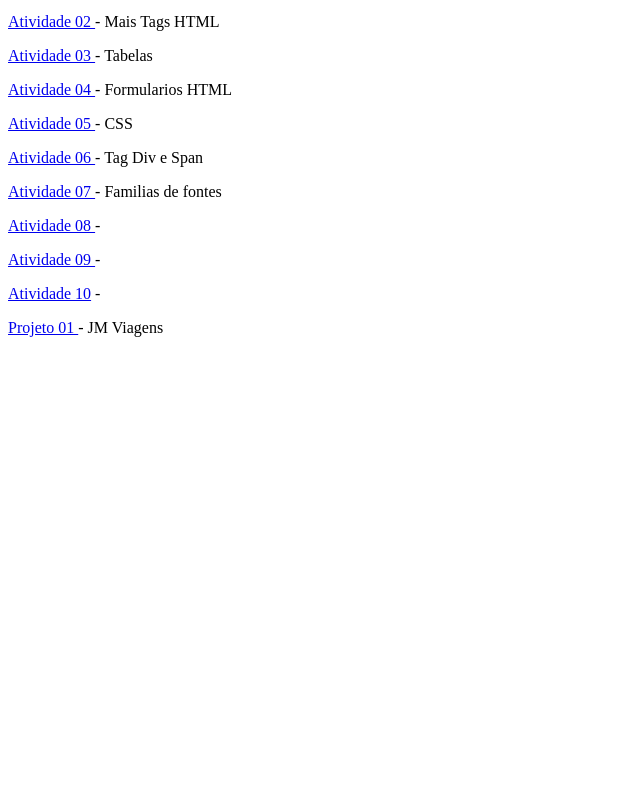
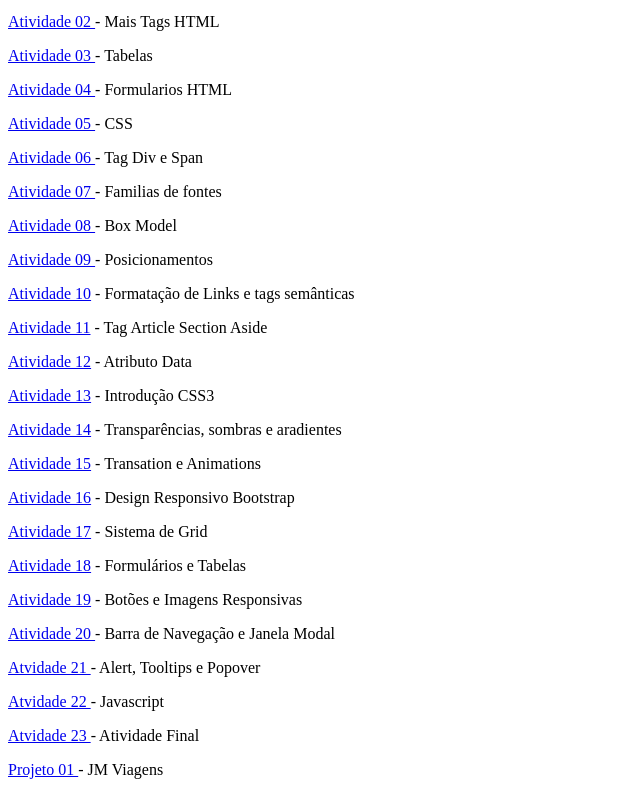
Before and after one commit to pedrojxr/pweb, a plain HTML site: page index.html in a window 1280 px wide. Shown: the part 101-896 px from the top of the page, without its empty margins (0-640 px from the left). Before the commit the page ends 800 px from the top, so only its background shows below. Drawn offline with Linux system fonts and the light colour scheme.

Commit message:
atualizando atitvidades

```diff
--- a/index.html
+++ b/index.html
@@ -17,9 +17,22 @@
     <p> <a target="_blank" href="05"> Atividade 05 </a> - CSS</p>
     <p> <a target="_blank" href="06"> Atividade 06 </a> - Tag Div e Span</p>
     <p> <a target="_blank" href="07"> Atividade 07 </a> - Familias de fontes</p >
-    <p> <a target="_blank" href="08"> Atividade 08 </a> - </p>
-    <p> <a target="_blank" href="09"> Atividade 09 </a> - </p>
-    <p> <a target="_blank" href="10"> Atividade 10</a> - </p>
+    <p> <a target="_blank" href="08"> Atividade 08 </a> - Box Model </p>
+    <p> <a target="_blank" href="09"> Atividade 09 </a> - Posicionamentos </p>
+    <p> <a target="_blank" href="10"> Atividade 10</a> - Formatação de Links e tags semânticas </p>
+    <p> <a target="_blank" href="./11/index2.html"> Atividade 11</a> - Tag Article Section Aside </p>
+    <p> <a target="_blank" href="/12/index.html"> Atividade 12</a> - Atributo Data </p>
+    <p> <a target="_blank" href="/13/"> Atividade 13</a> - Introdução CSS3 </p>
+    <p> <a target="_blank" href="14/index.html"> Atividade 14</a> - Transparências, sombras e aradientes </p>
+    <p> <a target="_blank" href="15/index.html"> Atividade 15</a> - Transation e Animations </p>
+    <p> <a target="_blank" href="/16/index.html"> Atividade 16</a> - Design Responsivo Bootstrap </p>
+    <p> <a target="_blank" href="/17/index.html"> Atividade 17</a> - Sistema de Grid </p>
+    <p> <a target="_blank" href="/18/index.html"> Atividade 18</a> - Formulários e Tabelas  </p>
+    <p> <a target="_blank" href="/19/index.html"> Atividade 19</a> - Botões e Imagens Responsivas </p>
+    <p> <a target="_blank" href="./20/container.html"> Atividade 20 </a> - Barra de Navegação e Janela Modal </p>
+    <p> <a target="_blank" href="./21/atividade.html"> Atvidade 21 </a> -  Alert, Tooltips e Popover </p>
+    <p> <a target="_blank" href="./22/container"> Atvidade 22 </a> -  Javascript </p>
+    <p> <a target="_blank" href="./23/index.html"> Atvidade 23 </a> -  Atividade Final </p>
 
 
     <p> <a target="_blank" href="projeto01"> Projeto 01 </a> -  JM Viagens</p>
```
Also changed, not shown: 19/userprofile.html (+1 -1 lines), 1 other file.
